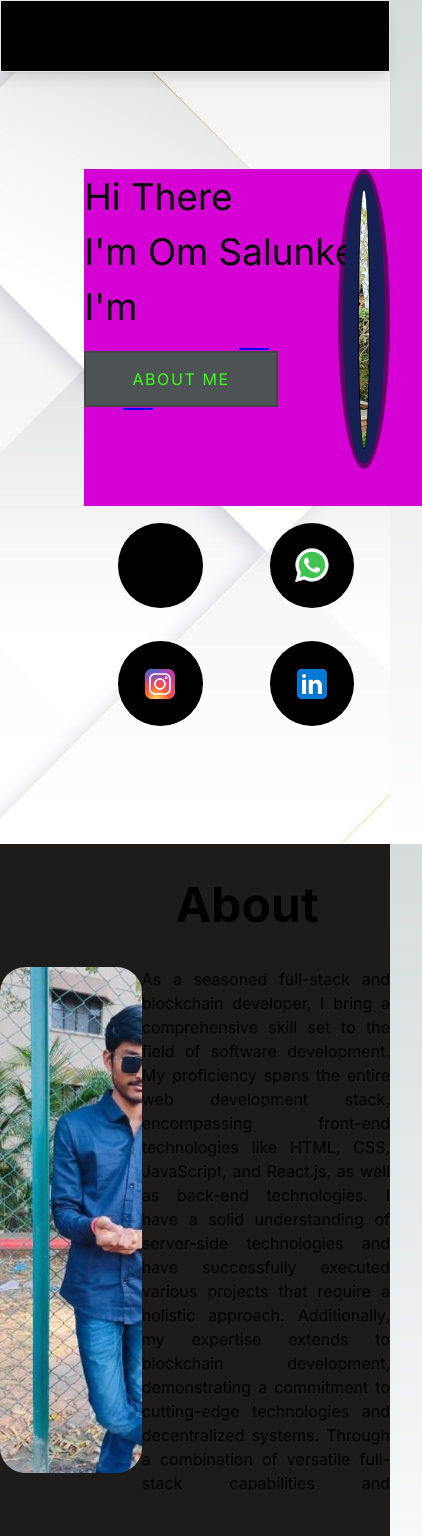
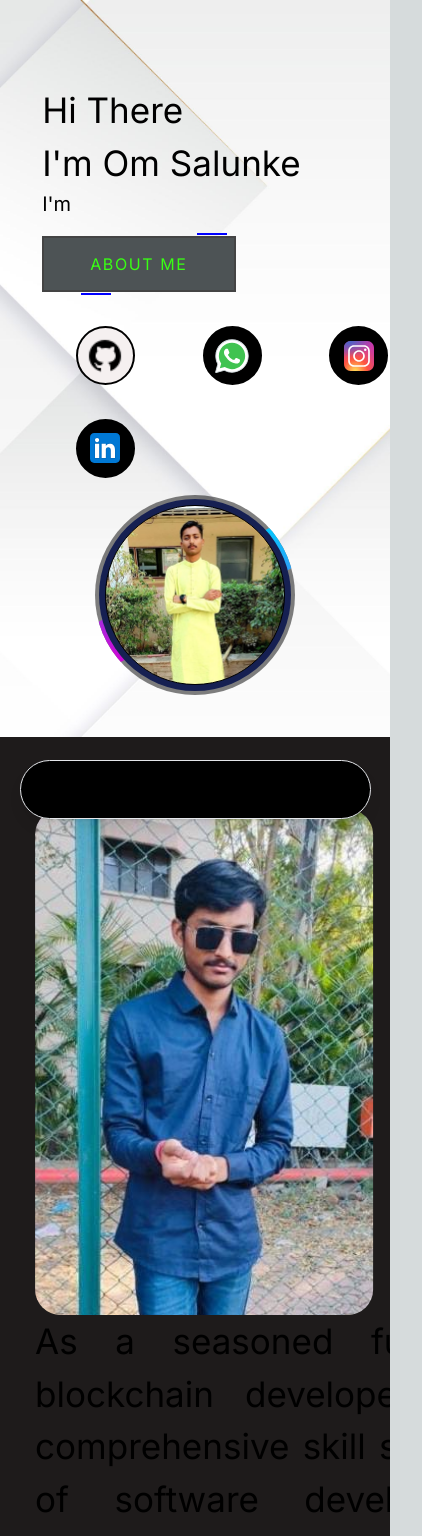
Before and after one commit to om0852/Portfolio-2.0, a Next.js app: page / in a window 390 px wide. Shown: the top 1536 px of the page, 422 px wide, since content can reach past the window. Built offline with nearby package versions, Linux system fonts and the light colour scheme.

Commit message:
home page responsive ready

```diff
--- a/src/app/component/Header.js
+++ b/src/app/component/Header.js
@@ -6,17 +6,14 @@ import "../css/header.css";
 export default function Header() {
     return (
         <>
-            <header className="z-[999] relative">
+            <header className=" z-[999] relative">
+                <motion.div
 
-                <motion.div
-                    style={{ background: "black" }}
-
-                    className="fixed top-0 left-1/2 h-[4.5rem] w-full rounded-none border border-gray border-opacity-40  bg-opacity-80 shadow-lg shadow-gray/[0.03]  backdrop-blur-[0.5rem] sm:top-6 sm:h-[3.25rem] sm:w-[36rem] sm:rounded-full dark:bg-gray-950 dark:border-white/40 dark:bg-opacity-75"
-                    initial={{ y: -100, x: "-50%", opacity: 0 }}
-                    animate={{ y: 0, x: "-50%", opacity: 1 }}
+                    className="fixed top-0 left-1/2 h-[4.5rem] w-full rounded-none border border-gray border-opacity-40  bg-opacity-80 shadow-lg shadow-gray/[0.03]  backdrop-blur-[0.5rem] sm:top-6 sm:h-[3.25rem] sm:w-[36rem] sm:rounded-full dark:bg-gray-950 dark:border-white/40 dark:bg-opacity-75 navbar-section "
+                // initial={{ y: -100, x: "-50%", opacity: 0 }}
+                // animate={{ y: 0, x: "-50%", opacity: 1 }}
                 >
-                </motion.div>
-                <nav className="flex fixed top-[0.15rem] left-1/2 h-12 -translate-x-1/2 py-2 sm:top-[1.7rem] sm:h-[initial] sm:py-0">
+                    <nav className="flex fixed">
                         <ul className="flex w-[22rem] flex-wrap items-center justify-center gap-y-1 text-[0.9rem] font-medium text-white-500 sm:gap-5">
                             {
                                 links.map((data) => {
@@ -28,6 +25,7 @@ export default function Header() {
                         </ul>
                     </nav>
 
+                </motion.div>
             </header>
         </>
     );
--- a/src/app/css/about.css
+++ b/src/app/css/about.css
@@ -35,3 +35,19 @@ background-size: cover;
     text-align: justify;
     height: 60vh;
 }
+@media only screen and (max-width: 768px) {
+.about-container{
+    display: block;
+    height: auto;
+    text-align: center;
+    display: block;
+    height: auto;
+    position: relative;
+    left: 50%;
+    margin: 0 auto;
+    transform: translateX(-41%);
+    /* width: auto; */
+    text-align: center;
+}
+
+}
--- a/src/app/css/header.css
+++ b/src/app/css/header.css
@@ -18,3 +18,17 @@ height: 4vh;
     width: 100%;
     height: 15vh;
 }
+@media only screen and (max-width: 768px) {
+
+.navbar-section{
+    background-color: black;
+    width: 90%;
+    height: 7vh;
+    border-radius: 20vh;
+    top: 90%;
+    left: 5%;
+}
+.header-container{
+    height: 5vh;
+}
+}
--- a/src/app/css/home.css
+++ b/src/app/css/home.css
@@ -31,7 +31,7 @@ background: linear-gradient(315deg,#00ccff,#d400d4);
 .box::after{
     content: "";
     position: absolute;
-    inset: 5px;
+    inset: 4px;
     border-radius: 50%;
     background-color: #162052;
     z-index: 1;
@@ -120,9 +120,66 @@ background: linear-gradient(315deg,#00ccff,#d400d4);
     background-color: black;
 }
 @media screen and (max-width: 800px) {
+    .box{
+        width: 200px;
+        height: 200px;
+        left: 50%;
+        margin-bottom: 5vh;
+        transform: translateX(-50%);
+        position: relative;
+    }
+    .box::before{
+        inset:-3px 77px;
+    }
+    button{
+        width: 100px;
+        font-size: 10px;
+        height: 40px;
+    }
+    .img-content{
+        inset: 10px;
+    }
     .profile_detail{
         width: 40vh;
         height: 40vh;
-        background-color: #d400d4;
+    }
+    .profile_detail h2{
+        font-size: 20px;
+    }
+    .profile_detail p{
+        font-size: 20px;
+    }
+
+
+}
+@media only screen and (max-width: 768px) {
+    .home-body{
+        display: block;
+        overflow: hidden;
+    }
+    .home_page_profile_detail{
+        left: 5vh;
+        height: auto;
+top: 0vh;
+    }
+    .profile_detail {
+        width: 40vh;
+        height: auto;
+    }
+    button {
+        height: auto;
+        width: auto;
+    }
+    .profile_detail h2,p{
+        font-size: 35px;
+    }
+    .social_media_btn {
+        width: 7vh;
+        height: 7vh;
+        border: 2px solid black;
+
+    }
+    .social_media_btn:nth-child(1){
+        background-color: rgb(245, 240, 240);
     }
 }
```
Lines whose indentation alone changed are shown as unchanged.
